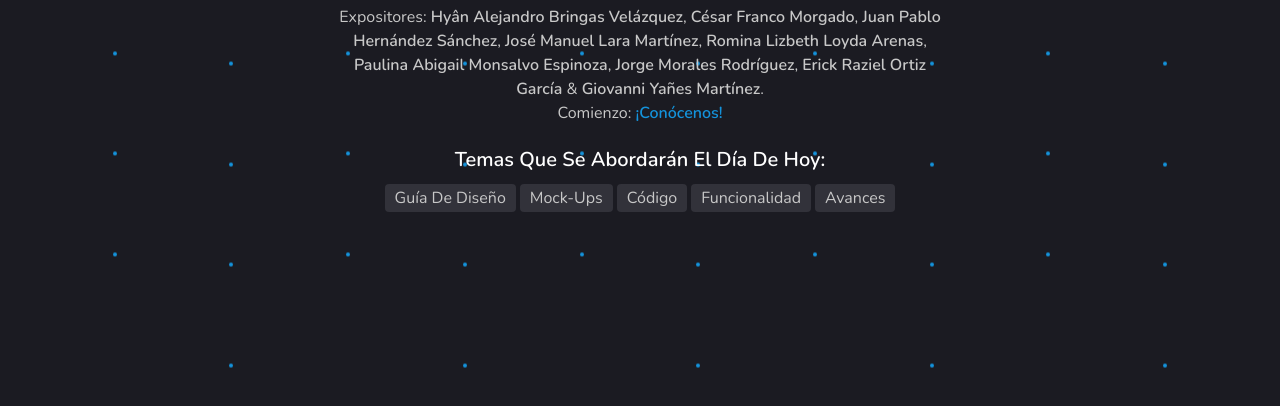
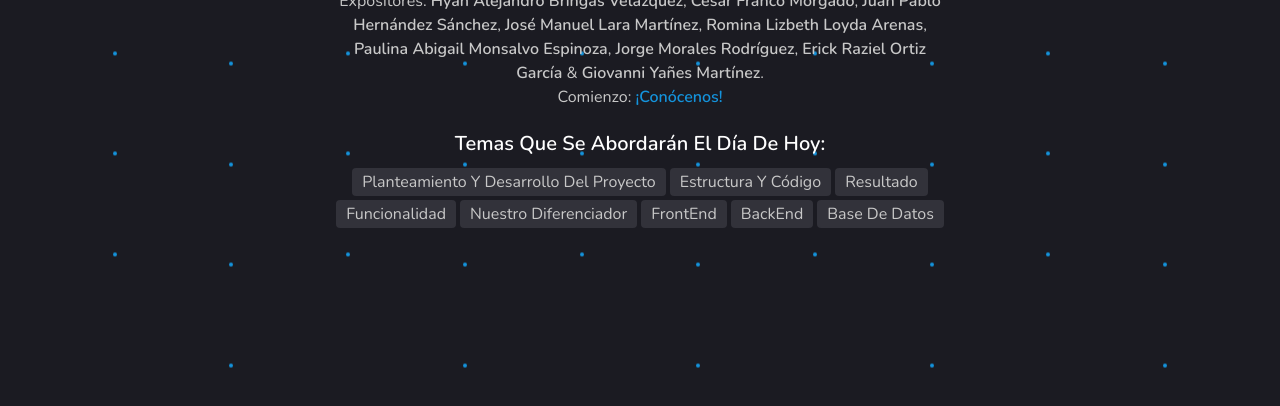
Before and after one commit to EuipoSnorlax/Presentation, a plain HTML site: page index.html in a window 1280 px wide. Shown: the part 392-798 px from the top of the page. Drawn offline with nearby package versions, Linux system fonts and the light colour scheme.

Commit message:
Presentación actualizada 4/12/24

```diff
--- a/index.html
+++ b/index.html
@@ -74,11 +74,14 @@
                     </p>
                     <h2>Temas que se abordarán el día de hoy:</h2>
                     <div class="skills">
-                        <div class="skills-item">Guía de diseño</div>
-                        <div class="skills-item">Mock-Ups</div>
-                        <div class="skills-item">Código</div>
+                        <div class="skills-item">Planteamiento y Desarrollo del proyecto</div>
+                        <div class="skills-item">Estructura y Código</div>
+                        <div class="skills-item">Resultado</div>
                         <div class="skills-item">Funcionalidad</div>
-                        <div class="skills-item">Avances</div>
+                        <div class="skills-item">Nuestro diferenciador</div>
+                        <div class="skills-item">FrontEnd</div>
+                        <div class="skills-item">BackEnd</div>
+                        <div class="skills-item">Base de datos</div>
                     </div>
                 </div>
             </div>
@@ -91,7 +94,9 @@
         <div class="container">
             <div class="row">
                 <div class="section-title">
-                    <h2>PawPalandia</h2>
+                    <h2>¿Qué es PawPalandia?</h2>
+                    <img class="section-title" src="./imagenes/Banner.png" alt="">
+                    <p>Nuestra Ecommerce surje ante la necesidad de miles de usuarios que buscan una forma de conseguir todo para sus mascotas, desde unas croquetas hasta un veterinario. Todo al alcance de su mano. A su vez, una plataforma moderna y atractiva que se ajuste a las necesidades de cada usuario. Pero nó solo eso, también ofrecer una plataforma para conseguir nuevas mascotas y un sitio de noticias y artículos de cuidado e interés para los dueños. Todo esto y mucho más, aunado a bajos precios y con inmediatez, es lo que hizo nacer a PawPalandia.</p>
                 </div>
             </div>
             <div class="row">
@@ -139,6 +144,7 @@
                             <div id="container2-tools">
                                 <i class="fa-brands fa-bootstrap fa-beat-fade fa-2xl" style="color: #a26ece;"></i>
                                 <i class="fa-solid fa-font-awesome fa-beat-fade fa-2xl" style="color: #ffffff;"></i>
+                                <i class="fa-solid fa-database fa-beat-fade fa-2xl" style="color: #ceff25;"></i>
                             </div>
                         </div>
                     </div>
@@ -215,6 +221,8 @@
                                 <p>Cards - <span>Presente en contenidos donde el usuario busca información
                                         relevante.</span></p>
                                 <img src="./imagenes/Cards.png" alt="" style="margin-bottom: 50px">
+                                <img src="./imagenes/Card.png" alt="" style="margin-bottom: 50px">
+
                             </div>
                             <div class="fonts">
                                 <p>Fuentes: </p>
@@ -333,6 +341,7 @@
                             <br>
                             <p>Como principio, la funcionalidad de la página web no debe opacar su responsividad, ni
                                 viceversa.</p>
+                                <img src="./imagenes/Captura de Pantalla 2024-12-04 a la(s) 8.27.48 a.m..png" alt="">
                         </div>
                     </div>
                 </div>
@@ -388,6 +397,7 @@
                             <br>
                             <p>&#x1f66a Comunicación:<span>Se prioriza la buena comunicación para asegurar que todos
                                     tenemos el mismo objetivo </span></p>
+                                    <img src="./imagenes/Github.png" alt="">
                         </div>
                     </div>
                 </div>
@@ -438,9 +448,9 @@
                     <div class="portfolio-item-thumbnail">
                         <img src="https://images.unsplash.com/photo-1627850631366-08eb5d7b0ada?fm=jpg&q=60&w=3000&ixlib=rb-4.0.3&ixid=M3wxMjA3fDB8MHxzZWFyY2h8MTB8fGthbmJhbiUyMGJvYXJkfGVufDB8fDB8fHww"
                             width=auto height=auto alt="">
-                        <button type="button" class="btn more-info-btn">Avances</button>
+                        <button type="button" class="btn more-info-btn">Desarrollo y Base de Datos</button>
                     </div>
-                    <h3 class="portfolio-item-title">Avances</h3>
+                    <h3 class="portfolio-item-title">Desarrollo y Base de Datos</h3>
                     <div class="portfolio-item-details">
                         <div class="description">
                             <p>Con el fin de implementar la metodología Scrum en nuestro proyecto integrador, utilizamos
@@ -460,6 +470,10 @@
                             <p>Ver más <a target="_blank"
                                     href="https://jmrockero.atlassian.net/jira/software/projects/SCRUM/boards/1">Tablero
                                     de Jira, Equipo Snorlax</a></p>
+                            <h3 class="portfolio-item-title">Base de datos</h3>
+                            <p>Nuestra ecommerce cuenta con una base de datos sólida y perfectamente estructurada, la cual fue creada con Spring Boot, Eclipse, MySQL y Postman.
+                            <img src="./imagenes/ERD_PawPalandia.png" alt="">
+                            </p>
                         </div>
                     </div>
                 </div>
```
Also changed, not shown: imagenes/Banner.png (added), imagenes/BarraDeNavegacion.png, imagenes/Captura de Pantalla 2024-12-04 a la(s) 8.27.48 a.m..png (added), imagenes/Card.png (added), imagenes/ERD_PawPalandia.png (added), imagenes/Github.png (added), 2 other files.
